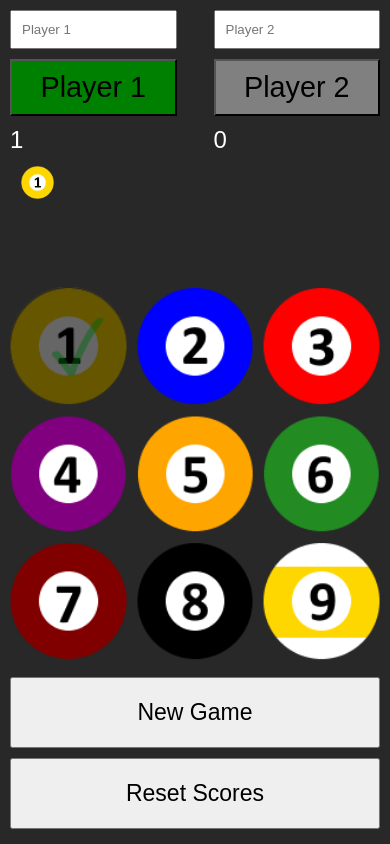
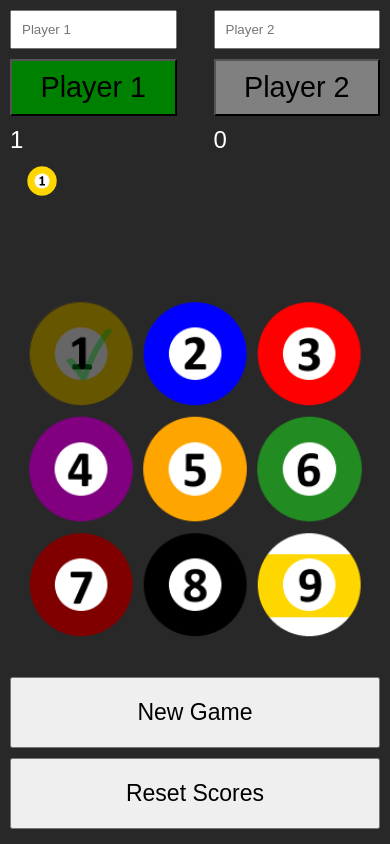
Before and after one commit to mflood86/skokeep, a plain HTML site: page index.html in a window 390 px wide. Both pictures are taken after a click on the button 68 px from the left and 325 px from the top of the page. Drawn offline with Linux system fonts and the light colour scheme.

Commit message:
Adjust viewport spacing and ball icon sizes to fit better on mobile devices

```diff
--- a/script.js
+++ b/script.js
@@ -113,3 +113,15 @@ document.addEventListener('DOMContentLoaded', () => {
     }
     setActivePlayer(1);
 });
+
+function setViewportHeight() {
+  let vh = window.innerHeight * 0.01;
+  document.documentElement.style.setProperty('--vh', `${vh}px`);
+}
+
+// Initial calculation
+setViewportHeight();
+
+// Recalculate on resize and orientation change
+window.addEventListener('resize', setViewportHeight);
+window.addEventListener('orientationchange', setViewportHeight);
--- a/styles.css
+++ b/styles.css
@@ -6,14 +6,14 @@ body {
     display: flex;
     justify-content: center;
     align-items: center;
-    height: 100vh; /* Use viewport height */
-    overflow: hidden; /* Prevent scrolling */
+    height: calc(var(--vh, 1vh) * 100);
+    overflow-y: auto;
     background-color: #282828;
 }
 
 .container {
     width: 100vw; /* Use viewport width */
-    height: 100vh; /* Use viewport height */
+    height: calc(var(--vh, 1vh) * 100);
     display: flex;
     flex-direction: column;
     justify-content: space-between;
@@ -61,12 +61,12 @@ body {
     display: flex;
     flex-wrap: wrap; /* Allow for multiple rows */
     justify-content: center;
-    min-height: 70px; /* Reserve space for two rows of assigned balls */
+    min-height: 75px; /* Reserve space for two rows of assigned balls */
 }
 
 .assigned-balls .ball-icon {
-    width: 33px; /* Set the size of the miniature icons to 33% */
-    height: 33px; /* Ensure the icons are square */
+    width: 30px; /* Set the size of the miniature icons to 33% */
+    height: 30px; /* Ensure the icons are square */
     background-size: cover;
     background-position: center;
     margin: 2px; /* Add some spacing between icons */
@@ -76,7 +76,7 @@ body {
     display: grid;
     grid-template-columns: repeat(3, 1fr);
     gap: 10px;
-    width: 100%;
+    width: 90%;
     max-width: 600px;
     height: auto; /* Allow vertical expansion */
 }
```
